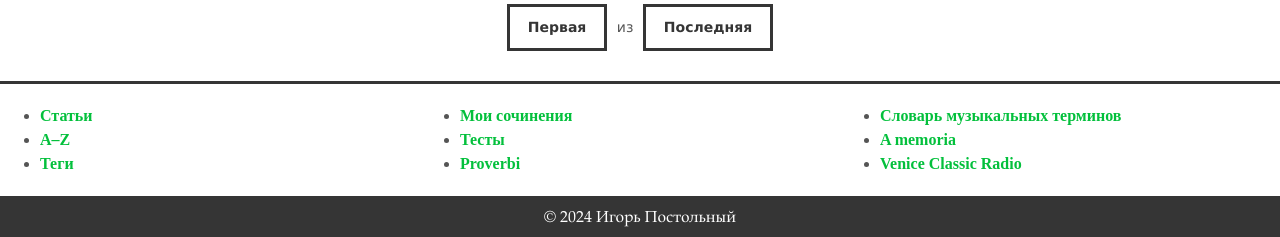
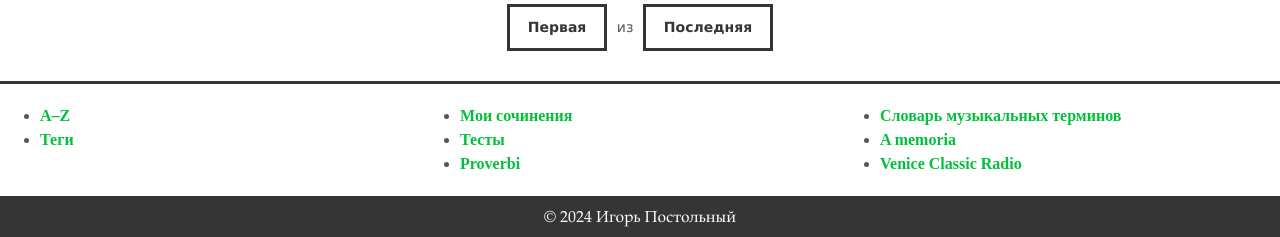
Before and after one commit to postolny/postolny.github.io, a Jekyll site: the page built from README.md, in a window 1280 px wide. Shown: the part 766-1003 px from the top of the page. Built offline with Jekyll 4.4.1, drawn with Linux system fonts in a browser that asks for light colours; our own code applies the rules of GitHub Pages for plain Markdown files.

Commit message:
Add files via upload

```diff
--- a/_includes/footer.html
+++ b/_includes/footer.html
@@ -4,7 +4,9 @@
       {% for item in site.data.footer.footerList1 %}
       <ul>
         {% for entry in item.subfolderitems %}
+        {% if entry.url != page.url %}
         <li><a href="{{ entry.url }}">{{ entry.page }}</a></li>
+        {% endif %}
         {% endfor %}
       </ul>
       {% endfor %}
@@ -13,7 +15,9 @@
       {% for item in site.data.footer.footerList2 %}
       <ul>
         {% for entry in item.subfolderitems %}
+        {% if entry.url != page.url %}
         <li><a href="{{ entry.url }}">{{ entry.page }}</a></li>
+        {% endif %}
         {% endfor %}
       </ul>
       {% endfor %}
@@ -22,7 +26,9 @@
       {% for item in site.data.footer.footerList3 %}
       <ul>
         {% for entry in item.subfolderitems %}
+        {% if entry.url != page.url %}
         <li><a href="{{ entry.url }}">{{ entry.page }}</a></li>
+        {% endif %}
         {% endfor %}
       </ul>
       {% endfor %}
```
